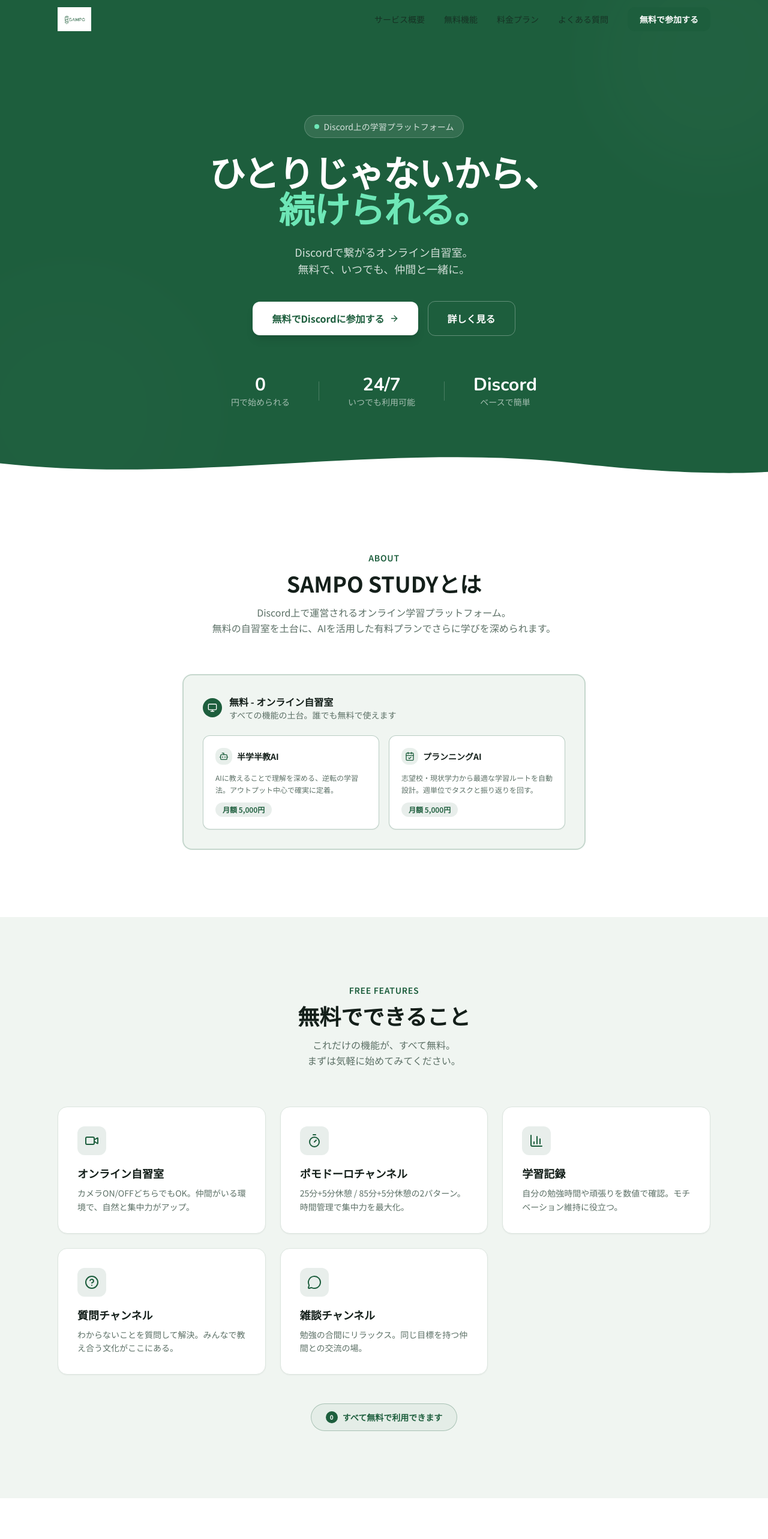
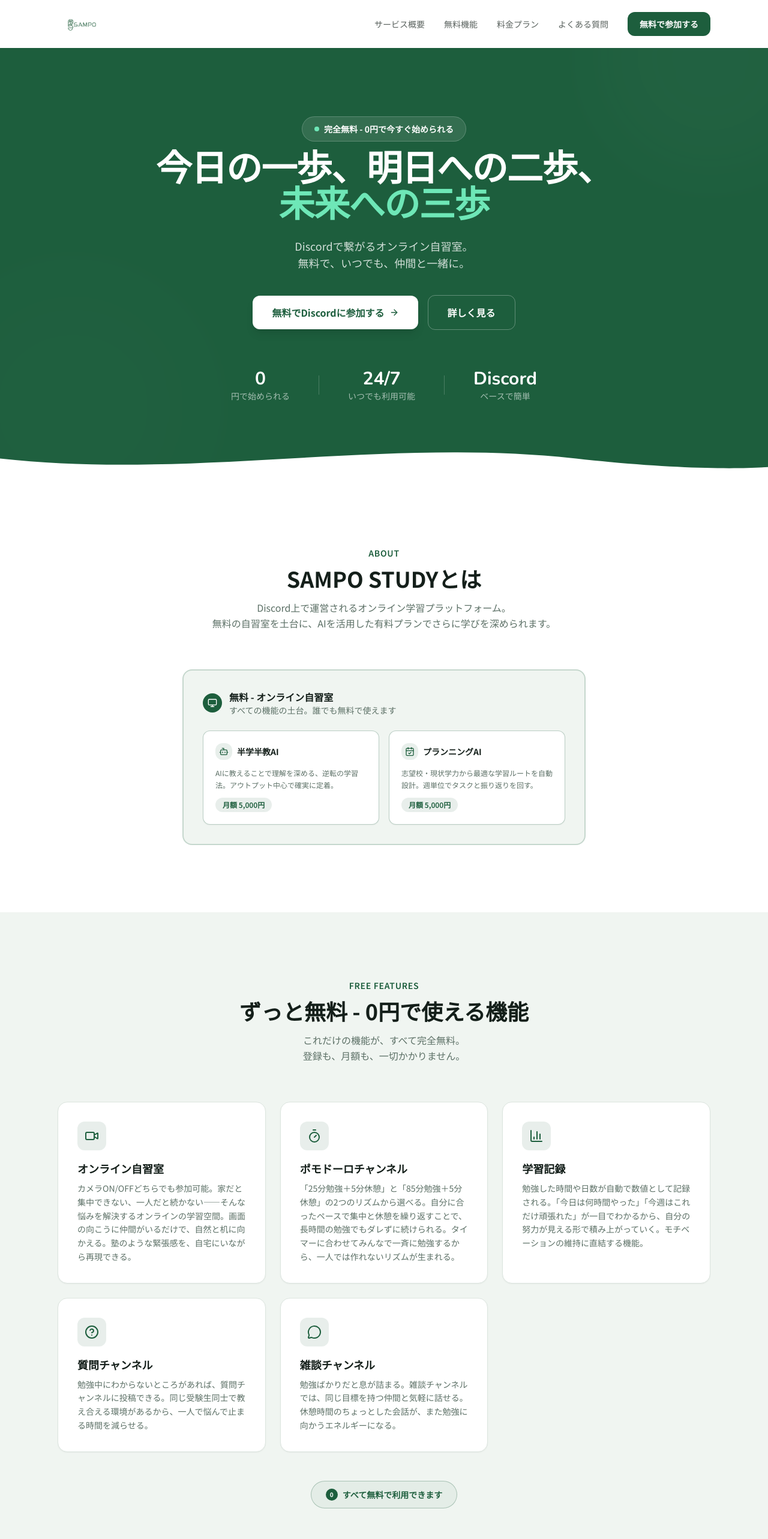
Before and after one commit to yutakanekiyo/sampo-study, a Next.js app: page / in a window 1280 px wide. Shown: the top 2566 px of the page at 60% size. Built offline with nearby package versions, Linux system fonts and the light colour scheme.

Commit message:
refactor: update CTA links, enhance free appeal, and add legal links\n\nUpdate CTA links, change tagline, fix header and menu colors,\nenhance free appeal, enlarge header logo, and add legal links.

```diff
--- a/components/features-section.tsx
+++ b/components/features-section.tsx
@@ -14,31 +14,31 @@ const features = [
     icon: Video,
     title: "オンライン自習室",
     description:
-      "カメラON/OFFどちらでもOK。仲間がいる環境で、自然と集中力がアップ。",
+      "カメラON/OFFどちらでも参加可能。家だと集中できない、一人だと続かない——そんな悩みを解決するオンラインの学習空間。画面の向こうに仲間がいるだけで、自然と机に向かえる。塾のような緊張感を、自宅にいながら再現できる。",
   },
   {
     icon: Timer,
     title: "ポモドーロチャンネル",
     description:
-      "25分+5分休憩 / 85分+5分休憩の2パターン。時間管理で集中力を最大化。",
+      "「25分勉強＋5分休憩」と「85分勉強＋5分休憩」の2つのリズムから選べる。自分に合ったペースで集中と休憩を繰り返すことで、長時間の勉強でもダレずに続けられる。タイマーに合わせてみんなで一斉に勉強するから、一人では作れないリズムが生まれる。",
   },
   {
     icon: BarChart3,
     title: "学習記録",
     description:
-      "自分の勉強時間や頑張りを数値で確認。モチベーション維持に役立つ。",
+      "勉強した時間や日数が自動で数値として記録される。「今日は何時間やった」「今週はこれだけ頑張れた」が一目でわかるから、自分の努力が見える形で積み上がっていく。モチベーションの維持に直結する機能。",
   },
   {
     icon: HelpCircle,
     title: "質問チャンネル",
     description:
-      "わからないことを質問して解決。みんなで教え合う文化がここにある。",
+      "勉強中にわからないところがあれば、質問チャンネルに投稿できる。同じ受験生同士で教え合える環境があるから、一人で悩んで止まる時間を減らせる。",
   },
   {
     icon: MessageCircle,
     title: "雑談チャンネル",
     description:
-      "勉強の合間にリラックス。同じ目標を持つ仲間との交流の場。",
+      "勉強ばかりだと息が詰まる。雑談チャンネルでは、同じ目標を持つ仲間と気軽に話せる。休憩時間のちょっとした会話が、また勉強に向かうエネルギーになる。",
   },
 ]
 
@@ -58,12 +58,12 @@ export function FeaturesSection() {
             FREE FEATURES
           </p>
           <h2 className="mb-4 text-2xl font-bold text-foreground md:text-4xl">
-            無料でできること
+            ずっと無料 - 0円で使える機能
           </h2>
           <p className="mx-auto max-w-xl text-base leading-relaxed text-muted-foreground">
-            これだけの機能が、すべて無料。
+            これだけの機能が、すべて完全無料。
             <br />
-            まずは気軽に始めてみてください。
+            登録も、月額も、一切かかりません。
           </p>
         </div>
 
--- a/components/footer-cta-section.tsx
+++ b/components/footer-cta-section.tsx
@@ -31,7 +31,7 @@ export function FooterCTASection() {
             あなたの挑戦を、SAMPO STUDYが応援します。
           </p>
           <a
-            href="https://discord.gg/sampostudy"
+            href="https://discord.gg/NvG9Wng4"
             target="_blank"
             rel="noopener noreferrer"
             className="group inline-flex items-center gap-2 rounded-xl bg-primary-foreground px-8 py-4 text-base font-bold text-primary shadow-lg transition-all hover:shadow-xl hover:brightness-95"
@@ -49,9 +49,9 @@ export function FooterCTASection() {
             <Image
               src="/images/sampo-logo.jpg"
               alt="SAMPO STUDY ロゴ"
-              width={120}
-              height={40}
-              className="h-8 w-auto"
+              width={180}
+              height={60}
+              className="h-12 w-auto rounded-lg"
             />
             <p className="text-xs text-muted-foreground">
               挑戦するすべての人に、公平な機会と正しい設計を。
@@ -69,7 +69,7 @@ export function FooterCTASection() {
               X
             </a>
             <a
-              href="https://discord.gg/sampostudy"
+              href="https://discord.gg/NvG9Wng4"
               target="_blank"
               rel="noopener noreferrer"
               className="text-sm text-muted-foreground transition-colors hover:text-primary"
@@ -80,10 +80,32 @@ export function FooterCTASection() {
           </div>
         </div>
 
-        <div className="mx-auto mt-8 max-w-6xl border-t border-border px-4 pt-6 text-center md:px-8">
-          <p className="text-xs text-muted-foreground">
-            &copy; {new Date().getFullYear()} 株式会社三歩 All rights reserved.
-          </p>
+        <div className="mx-auto mt-8 max-w-6xl border-t border-border px-4 pt-6 md:px-8">
+          <div className="flex flex-col items-center gap-4">
+            <div className="flex flex-wrap items-center justify-center gap-4 md:gap-6">
+              <a
+                href="#"
+                className="text-sm text-muted-foreground transition-colors hover:text-foreground"
+              >
+                特定商取引法に基づく表記
+              </a>
+              <a
+                href="#"
+                className="text-sm text-muted-foreground transition-colors hover:text-foreground"
+              >
+                プライバシーポリシー
+              </a>
+              <a
+                href="#"
+                className="text-sm text-muted-foreground transition-colors hover:text-foreground"
+              >
+                利用規約
+              </a>
+            </div>
+            <p className="text-xs text-muted-foreground">
+              &copy; {new Date().getFullYear()} 株式会社三歩 All rights reserved.
+            </p>
+          </div>
         </div>
       </footer>
     </>
--- a/components/header.tsx
+++ b/components/header.tsx
@@ -1,6 +1,6 @@
 "use client"
 
-import { useState, useEffect } from "react"
+import { useState } from "react"
 import Image from "next/image"
 import { Menu, X } from "lucide-react"
 
@@ -12,31 +12,18 @@ const navLinks = [
 ]
 
 export function Header() {
-  const [scrolled, setScrolled] = useState(false)
   const [mobileOpen, setMobileOpen] = useState(false)
 
-  useEffect(() => {
-    const handleScroll = () => setScrolled(window.scrollY > 20)
-    window.addEventListener("scroll", handleScroll)
-    return () => window.removeEventListener("scroll", handleScroll)
-  }, [])
-
   return (
-    <header
-      className={`fixed top-0 left-0 right-0 z-50 transition-all duration-300 ${
-        scrolled
-          ? "bg-background/95 shadow-sm backdrop-blur-md"
-          : "bg-transparent"
-      }`}
-    >
+    <header className="fixed top-0 left-0 right-0 z-50 bg-background shadow-sm">
       <div className="mx-auto flex max-w-6xl items-center justify-between px-4 py-3 md:px-8">
         <a href="#" className="flex items-center gap-2">
           <Image
             src="/images/sampo-logo.jpg"
             alt="SAMPO STUDY ロゴ"
-            width={140}
-            height={48}
-            className="h-8 w-auto md:h-10"
+            width={210}
+            height={72}
+            className="h-12 w-auto rounded-lg md:h-14"
             priority
           />
         </a>
@@ -52,7 +39,7 @@ export function Header() {
             </a>
           ))}
           <a
-            href="https://discord.gg/sampostudy"
+            href="https://discord.gg/NvG9Wng4"
             target="_blank"
             rel="noopener noreferrer"
             className="rounded-lg bg-primary px-5 py-2.5 text-sm font-semibold text-primary-foreground transition-opacity hover:opacity-90"
@@ -71,7 +58,7 @@ export function Header() {
       </div>
 
       {mobileOpen && (
-        <div className="border-t border-border bg-background/98 backdrop-blur-md md:hidden">
+        <div className="border-t border-border bg-background md:hidden">
           <nav className="flex flex-col px-4 py-4">
             {navLinks.map((link) => (
               <a
@@ -84,7 +71,7 @@ export function Header() {
               </a>
             ))}
             <a
-              href="https://discord.gg/sampostudy"
+              href="https://discord.gg/NvG9Wng4"
               target="_blank"
               rel="noopener noreferrer"
               className="mt-2 rounded-lg bg-primary px-5 py-3 text-center text-sm font-semibold text-primary-foreground transition-opacity hover:opacity-90"
--- a/components/hero-section.tsx
+++ b/components/hero-section.tsx
@@ -12,15 +12,15 @@ export function HeroSection() {
       </div>
 
       <div className="relative z-10 mx-auto flex w-full max-w-6xl flex-col items-center px-4 py-20 text-center md:px-8 md:py-32">
-        <div className="mb-8 inline-flex items-center gap-2 rounded-full border border-primary-foreground/20 bg-primary-foreground/10 px-4 py-2 text-sm text-primary-foreground/80">
+        <div className="mb-4 inline-flex items-center gap-2 rounded-full border border-primary-foreground/20 bg-primary-foreground/10 px-5 py-2.5 text-sm font-bold text-primary-foreground">
           <span className="inline-block h-2 w-2 rounded-full bg-emerald-300" />
-          Discord上の学習プラットフォーム
+          完全無料 - 0円で今すぐ始められる
         </div>
 
         <h1 className="mb-6 max-w-3xl font-display text-3xl font-extrabold leading-tight tracking-tight text-primary-foreground text-balance md:text-5xl lg:text-6xl">
-          ひとりじゃないから、
+          今日の一歩、明日への二歩、
           <br />
-          <span className="text-emerald-300">続けられる。</span>
+          <span className="text-emerald-300">未来への三歩</span>
         </h1>
 
         <p className="mb-10 max-w-xl text-base leading-relaxed text-primary-foreground/80 text-pretty md:text-lg">
@@ -31,7 +31,7 @@ export function HeroSection() {
 
         <div className="flex flex-col items-center gap-4 sm:flex-row">
           <a
-            href="https://discord.gg/sampostudy"
+            href="https://discord.gg/NvG9Wng4"
             target="_blank"
             rel="noopener noreferrer"
             className="group flex items-center gap-2 rounded-xl bg-primary-foreground px-8 py-4 text-base font-bold text-primary shadow-lg transition-all hover:shadow-xl hover:brightness-95"
--- a/components/pricing-section.tsx
+++ b/components/pricing-section.tsx
@@ -156,7 +156,7 @@ export function PricingSection() {
               </ul>
 
               <a
-                href="https://discord.gg/sampostudy"
+                href="https://discord.gg/NvG9Wng4"
                 target="_blank"
                 rel="noopener noreferrer"
                 className={`flex items-center justify-center gap-2 rounded-xl px-6 py-3.5 text-sm font-bold transition-all ${
```
Also changed, not shown: 1 other file (tests, documents, lock files or other folders).
